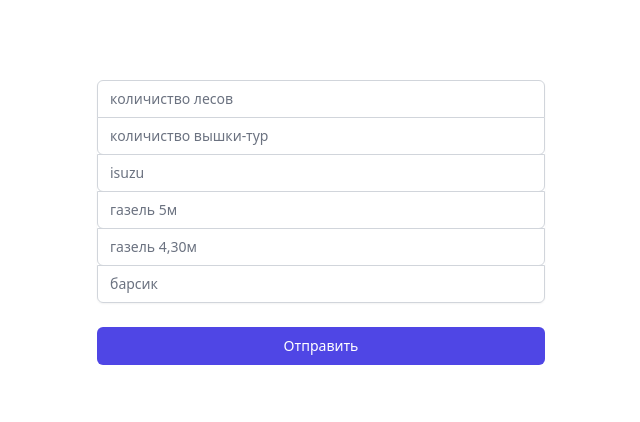
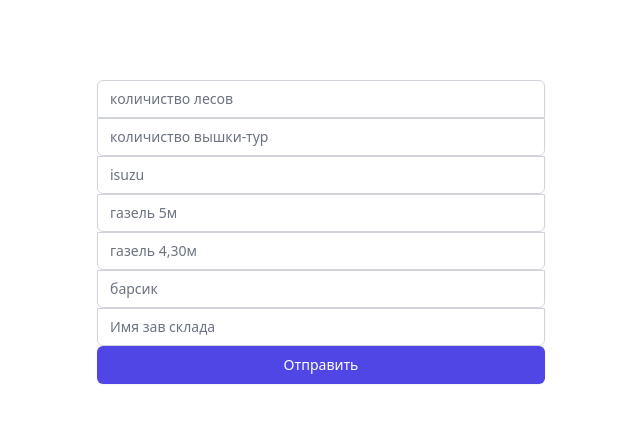
Before and after one commit to Aleksandr232/arenda_web, a React (Create React App) app: page /stock in a window 1280 px wide. Shown: the top 422 px of the page, without its empty margins (319-959 px from the left). Built offline with nearby package versions, Linux system fonts and the light colour scheme.

Commit message:
arenda_app

```diff
--- a/src/components/LoginForm.js
+++ b/src/components/LoginForm.js
@@ -10,25 +10,27 @@ const LoginForm = () => {
 
 
     const handleLogin = () => {
+      const token = localStorage.getItem('token');
       if (!email || !password) {
         alert('Неверный логин или пароль');
-
       }
 
       axios.post('https://xn--80aagge2ckkol0hd.xn--p1ai/api/login-stock', {
         email,
-          password
+        password,
+        headers: {
+          Authorization: `Bearer ${token}`
+        }
       })
       .then(response => {
-          navigate('/stock');
-          console.log(response.data.success);
-
+        const username = response.data.username;
+          navigate('/stock', { username: username });
+        console.log(response.data.username);
       })
       .catch(error => {
         alert('Произошла ошибка авторизации: пользователь не авторизован', error.message);
         console.log(error.message);
       });
-
     }
 
     return(
--- a/src/components/Stock.js
+++ b/src/components/Stock.js
@@ -1,7 +1,55 @@
+import { useState } from "react";
+import axios from "axios";
+
+
+const Stock = (props) => {
+
+    const [tours, setTours] = useState('');
+    const [lesa, setLesa] = useState('');
+    const [tractor, setTractor] = useState('');
+    const [texnica, setTexnica] = useState('');
+    const [gazelnew, setGazelnew] = useState('');
+    const [gazelold, setGazelold] = useState('');
+    const [username, setUsername] = useState('');
 
 
 
-const Stock = () => {
+    const handleSubmit = (e) => {
+      e.preventDefault();
+
+      axios.put('https://xn--80aagge2ckkol0hd.xn--p1ai/api/stock/1',{
+        texnica,
+        tours,
+        tractor,
+        lesa,
+        gazelnew,
+        gazelold,
+        username
+
+    })
+    .then((response) => {
+        setTexnica(e.target.value='');
+        setTours(e.target.value='');
+        setTractor(e.target.value='');
+        setLesa(e.target.value='');
+        setGazelnew(e.target.value='');
+        setGazelold(e.target.value='');
+        setUsername(e.target.value='');
+
+
+
+      console.log(response);
+    })
+    .catch((error) => {
+      console.log(error);
+    });
+
+
+
+
+
+    };
+
     return(
         <div className="min-h-full flex items-center justify-center py-12 px-4 sm:px-6 lg:px-8">
         <div className="max-w-md w-full space-y-8">
@@ -11,49 +59,57 @@ const Stock = () => {
           </div> */}
           <div className="mt-8 space-y-6" >
             <div className="rounded-md shadow-sm -space-y-px">
-              <div>
-                <input
+            <form onSubmit={handleSubmit} action="">
+              <input
                   className="appearance-none rounded-none relative block w-full px-3 py-2 border border-gray-300 placeholder-gray-500 text-gray-900 rounded-t-md focus:outline-none focus:ring-indigo-500 focus:border-indigo-500 focus:z-10 sm:text-sm"
                   placeholder="количиство лесов"
+                  onChange={(e)=>setLesa(e.target.value)}
+
                 />
-              </div>
-              <div>
                 <input
                   className="appearance-none rounded-none relative block w-full px-3 py-2 border border-gray-300 placeholder-gray-500 text-gray-900 rounded-b-md focus:outline-none focus:ring-indigo-500 focus:border-indigo-500 focus:z-10 sm:text-sm"
                   placeholder="количиство вышки-тур"
+                  onChange={(e)=>setTours(e.target.value)}
+
                 />
-              </div>
-              <div>
                 <input
                   className="appearance-none rounded-none relative block w-full px-3 py-2 border border-gray-300 placeholder-gray-500 text-gray-900 rounded-b-md focus:outline-none focus:ring-indigo-500 focus:border-indigo-500 focus:z-10 sm:text-sm"
                   placeholder="isuzu"
+                  onChange={(e)=>setTexnica(e.target.value)}
+
                 />
-              </div>
-              <div>
                 <input
                   className="appearance-none rounded-none relative block w-full px-3 py-2 border border-gray-300 placeholder-gray-500 text-gray-900 rounded-b-md focus:outline-none focus:ring-indigo-500 focus:border-indigo-500 focus:z-10 sm:text-sm"
                   placeholder="газель 5м"
+                  onChange={(e)=>setGazelnew(e.target.value)}
+
                 />
-              </div>
-              <div>
                 <input
                   className="appearance-none rounded-none relative block w-full px-3 py-2 border border-gray-300 placeholder-gray-500 text-gray-900 rounded-b-md focus:outline-none focus:ring-indigo-500 focus:border-indigo-500 focus:z-10 sm:text-sm"
                   placeholder="газель 4,30м"
+                  onChange={(e)=>setGazelold(e.target.value)}
+
                 />
-              </div>
-              <div>
                 <input
                   className="appearance-none rounded-none relative block w-full px-3 py-2 border border-gray-300 placeholder-gray-500 text-gray-900 rounded-b-md focus:outline-none focus:ring-indigo-500 focus:border-indigo-500 focus:z-10 sm:text-sm"
                   placeholder="барсик"
+                  onChange={(e)=>setTractor(e.target.value)}
+
                 />
-              </div>
-            </div>
+                <input
+                  className="appearance-none rounded-none relative block w-full px-3 py-2 border border-gray-300 placeholder-gray-500 text-gray-900 rounded-b-md focus:outline-none focus:ring-indigo-500 focus:border-indigo-500 focus:z-10 sm:text-sm"
+                  placeholder="Имя зав склада"
+                  onChange={(e)=>setUsername(e.target.value)}
+
+                />
 
 
 
-            <div>
+
+
+
               <button
-
+                onClick={handleSubmit}
                 type="submit"
                 className="group relative w-full flex justify-center py-2 px-4 border border-transparent text-sm font-medium rounded-md text-white bg-indigo-600 hover:bg-indigo-700 focus:outline-none focus:ring-2 focus:ring-offset-2 focus:ring-indigo-500"
               >
@@ -62,10 +118,16 @@ const Stock = () => {
                 </span>
                Отправить
               </button>
-            </div>
+
+
+                </form>
           </div>
+
         </div>
-      </div>
+
+        </div>
+        </div>
+
     )
 }
 
```
Lines whose indentation alone changed are shown as unchanged.
